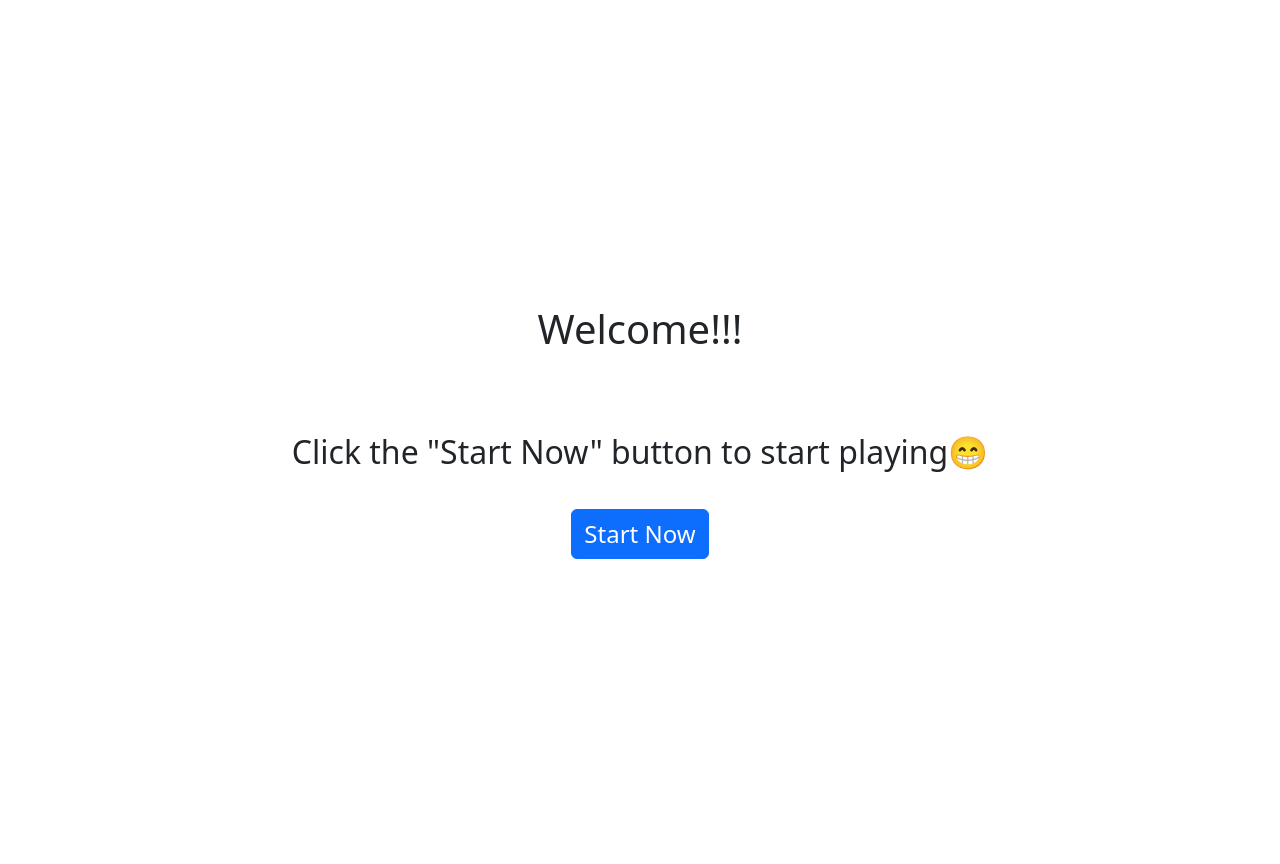
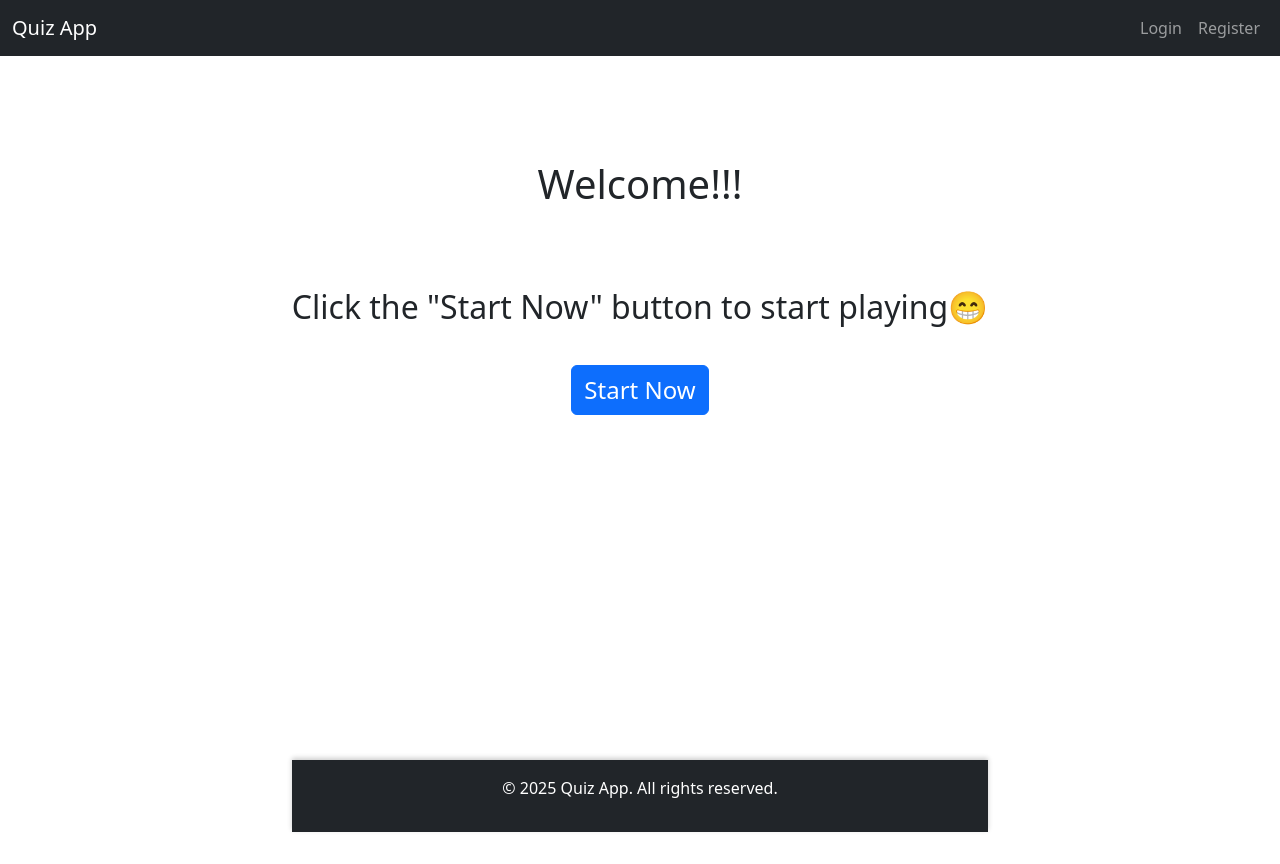
Before and after one commit to thegoddo/Quiz-app, a React (Vite) app in the folder quiz-frontend/: page / in a window 1280 px wide. Before the commit the page ends 800 px from the top, so only its background shows below. Built offline with nearby package versions, Linux system fonts and the light colour scheme.

Commit message:
complete project

```diff
--- a/quiz-frontend/src/App.jsx
+++ b/quiz-frontend/src/App.jsx
@@ -3,21 +3,29 @@ import Home from "./component/Home";
 import Card from "./component/Card";
 import Login from "./component/Login";
 import Register from "./component/Register";
+import Footer from "./component/Footer";
+import Header from "./component/Header";
 import { BrowserRouter, Route, Routes } from "react-router-dom";
-
 function App() {
   return (
-    <>
     <BrowserRouter>
+      <div
+        style={{ display: "flex", flexDirection: "column", minHeight: "100vh" }}
+      >
+        <Header /> {/* Render the Header here */}
+        <main style={{ flexGrow: 1, paddingTop: "56px" }}>
+          {" "}
+          {/* Add padding to main content, assuming header height is around 56px */}
           <Routes>
-          {/* Define a route for your home page */}
             <Route path="/" element={<Home />} />
-          <Route path="/quiz" element={<Card />} />
             <Route path="/login" element={<Login />} />
-          <Route path="/signup" element={<Register />} />
+            <Route path="/register" element={<Register />} />
+            <Route path="/quiz" element={<Card />}></Route>
           </Routes>
+        </main>
+        <Footer />
+      </div>
     </BrowserRouter>
-    </>
   );
 }
 
--- a/quiz-frontend/src/component/Card.jsx
+++ b/quiz-frontend/src/component/Card.jsx
@@ -134,7 +134,9 @@ function Card() {
 
   return (
     <div>
-      <h3>Your Highest Score: {user.score}</h3>
+      {/* TODO: Make it work */}
+      {/* Highest Score is note working */}
+      {/* <h3>Your Highest Score: {user.score}</h3> */}
       <h3>Score: {score}</h3>
       <div
         className="card"
--- /dev/null
+++ b/quiz-frontend/src/component/Footer.jsx
@@ -0,0 +1,28 @@
+// src/components/Footer.jsx
+import React from "react";
+
+function Footer() {
+  const currentYear = new Date().getFullYear(); // Get the current year dynamically
+
+  return (
+    <footer
+      className="footer bg-dark text-white py-3"
+      style={{
+        width: "100%",
+        color: "white",
+        marginTop: "auto",
+        textAlign: "center",
+        padding: "15px 0",
+        boxShadow: "0 -2px 5px rgba(0,0,0,0.2)", // Optional subtle shadow
+      }}
+    >
+      <div className="container">
+        <p className="text-ceter">
+          &copy; {currentYear} Quiz App. All rights reserved.
+        </p>
+      </div>
+    </footer>
+  );
+}
+
+export default Footer;
--- /dev/null
+++ b/quiz-frontend/src/component/Header.jsx
@@ -0,0 +1,147 @@
+// src/components/Header.jsx
+import React, { useState, useEffect, useRef } from "react";
+import { Link, useNavigate } from "react-router-dom";
+import AuthService from "../services/auth.service";
+
+function Header() {
+  const [currentUser, setCurrentUser] = useState(null);
+  const [showProfileMenu, setShowProfileMenu] = useState(false);
+  const navigate = useNavigate();
+  const menuRef = useRef(null); // Ref for the dropdown menu
+
+  // Effect to get current user on component mount and when localStorage changes
+  useEffect(() => {
+    const user = AuthService.getCurrentUser();
+    if (user) {
+      setCurrentUser(user);
+    } else {
+      setCurrentUser(null);
+    }
+  }, []);
+
+  // Effect to handle clicks outside the profile menu to close it
+  useEffect(() => {
+    const handleClickOutside = (event) => {
+      if (menuRef.current && !menuRef.current.contains(event.target)) {
+        setShowProfileMenu(false);
+      }
+    };
+
+    document.addEventListener("mousedown", handleClickOutside);
+    return () => {
+      document.removeEventListener("mousedown", handleClickOutside);
+    };
+  }, []);
+
+  const handleLogout = () => {
+    AuthService.logout();
+    setCurrentUser(null);
+    setShowProfileMenu(false);
+    navigate("/login");
+    window.location.reload(); // Optional: force a full reload to update entire app state
+  };
+
+  const toggleProfileMenu = () => {
+    setShowProfileMenu((prev) => !prev);
+  };
+
+  return (
+    <nav
+      className="navbar navbar-expand-lg navbar-dark bg-dark"
+      style={{
+        // Basic inline styles - replace with your actual CSS framework (e.g., Bootstrap classes)
+        width: "100%",
+        position: "fixed", // Fixed at the top
+        top: 0,
+        left: 0,
+        zIndex: 1000, // Ensure it's above other content
+      }}
+    >
+      <div className="container-fluid">
+        {/* Brand Name */}
+        <Link to="/" className="navbar-brand">
+          Quiz App
+        </Link>
+
+        {/* Navbar Toggler for small screens (if using Bootstrap) */}
+        <button
+          className="navbar-toggler"
+          type="button"
+          data-bs-toggle="collapse"
+          data-bs-target="#navbarNav"
+          aria-controls="navbarNav"
+          aria-expanded="false"
+          aria-label="Toggle navigation"
+        >
+          <span className="navbar-toggler-icon"></span>
+        </button>
+
+        <div className="collapse navbar-collapse" id="navbarNav">
+          <ul className="navbar-nav ms-auto">
+            {" "}
+            {/* ms-auto pushes items to the right */}
+            {currentUser ? (
+              <li className="nav-item dropdown" ref={menuRef}>
+                <a
+                  className="nav-link dropdown-toggle"
+                  href="#" // Use '#' or no href, avoid actual link
+                  id="navbarDropdown"
+                  role="button"
+                  data-bs-toggle="dropdown" // For Bootstrap dropdown JS
+                  aria-expanded={showProfileMenu ? "true" : "false"}
+                  onClick={toggleProfileMenu}
+                  style={{ cursor: "pointer" }}
+                >
+                  Hi, {currentUser.username}!
+                </a>
+                {showProfileMenu && (
+                  <ul
+                    className="dropdown-menu dropdown-menu-end show" // 'show' and 'dropdown-menu-end' for right alignment
+                    aria-labelledby="navbarDropdown"
+                    style={{
+                      position: "absolute", // Ensures positioning is relative to parent
+                      backgroundColor: "#343a40", // Dark background for dropdown
+                      border: "1px solid #495057",
+                      borderRadius: "5px",
+                      minWidth: "120px",
+                      padding: "5px 0",
+                      boxShadow: "0 2px 10px rgba(0,0,0,0.5)",
+                    }}
+                  >
+                    <li>
+                      <button
+                        className="dropdown-item text-white bg-transparent border-0 w-100 text-start"
+                        onClick={handleLogout}
+                        style={{
+                          padding: "8px 15px",
+                          "&:hover": { backgroundColor: "#495057" },
+                        }}
+                      >
+                        Logout
+                      </button>
+                    </li>
+                  </ul>
+                )}
+              </li>
+            ) : (
+              <>
+                <li className="nav-item">
+                  <Link to="/login" className="nav-link">
+                    Login
+                  </Link>
+                </li>
+                <li className="nav-item">
+                  <Link to="/register" className="nav-link">
+                    Register
+                  </Link>
+                </li>
+              </>
+            )}
+          </ul>
+        </div>
+      </div>
+    </nav>
+  );
+}
+
+export default Header;
```
Lines whose indentation alone changed are shown as unchanged.
